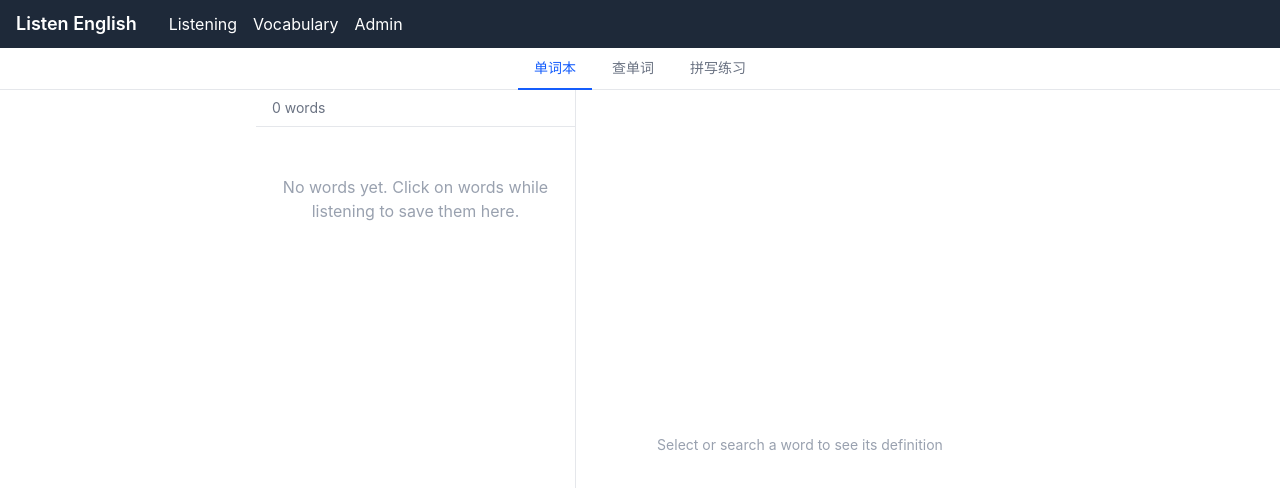
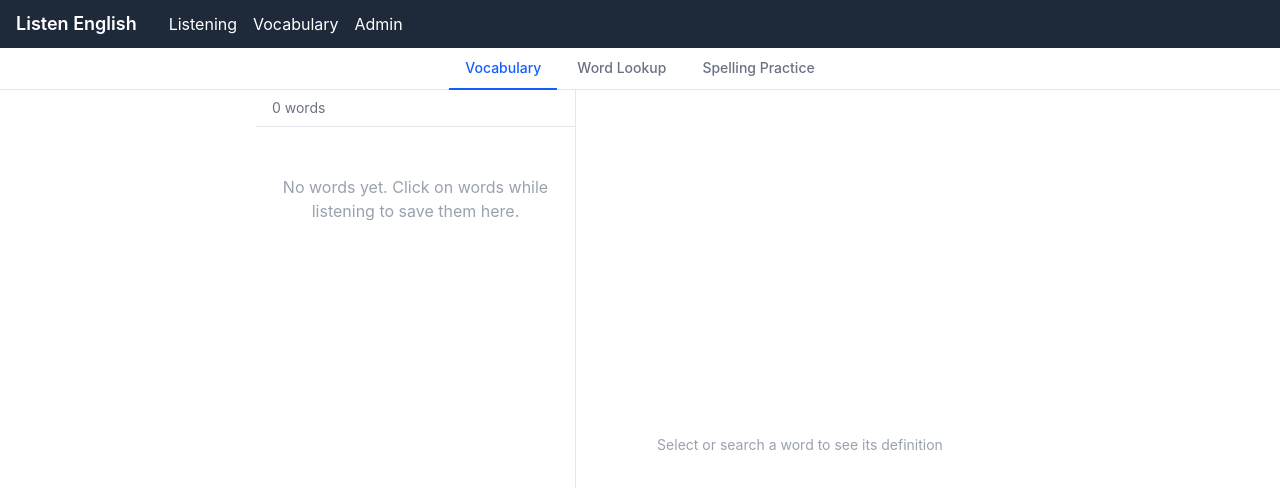
Before and after one commit to BlackBoxRecorder/listen-english, a Vue app in the folder packages/client/: page /vocabulary in a window 1280 px wide. Shown: the top 488 px of the page. Built offline with nearby package versions, Linux system fonts and the light colour scheme; the HTML template or start-up script is replaced by a standard one.

Commit message:
refactor(ui): 将词汇标签和视图中的中文标签改为英文
- 更新LookupTab.vue中的注释为英文，提升代码一致性
- 修改VocabularyView.vue中标签的显示文本为英文
- 改进界面多语言支持的潜力
- 保持功能不变，仅调整文本和注释语言

```diff
--- a/packages/client/src/components/vocabulary/LookupTab.vue
+++ b/packages/client/src/components/vocabulary/LookupTab.vue
@@ -40,7 +40,7 @@ const searchedWord = ref<string | null>(null);
 function onSearch() {
   const word = query.value.trim().toLowerCase();
   if (!word) return;
-  // 自动保存到单词本
+  // Auto-save to vocabulary
   vocabularyStore.addWord(word);
   searchedWord.value = word;
 }
--- a/packages/client/src/views/VocabularyView.vue
+++ b/packages/client/src/views/VocabularyView.vue
@@ -41,8 +41,8 @@ type TabValue = "notebook" | "lookup" | "spelling";
 const activeTab = ref<TabValue>("notebook");
 
 const tabs = [
-  { value: "notebook" as const, label: "单词本" },
-  { value: "lookup" as const, label: "查单词" },
-  { value: "spelling" as const, label: "拼写练习" },
+  { value: "notebook" as const, label: "Vocabulary" },
+  { value: "lookup" as const, label: "Word Lookup" },
+  { value: "spelling" as const, label: "Spelling Practice" },
 ];
 </script>
```
